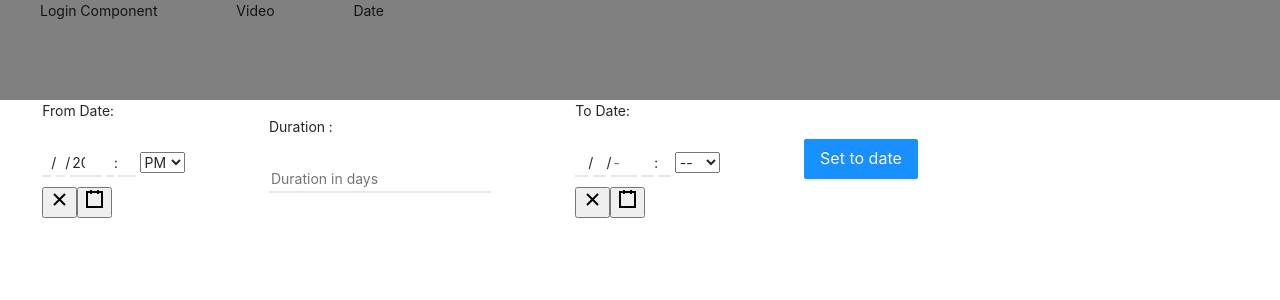
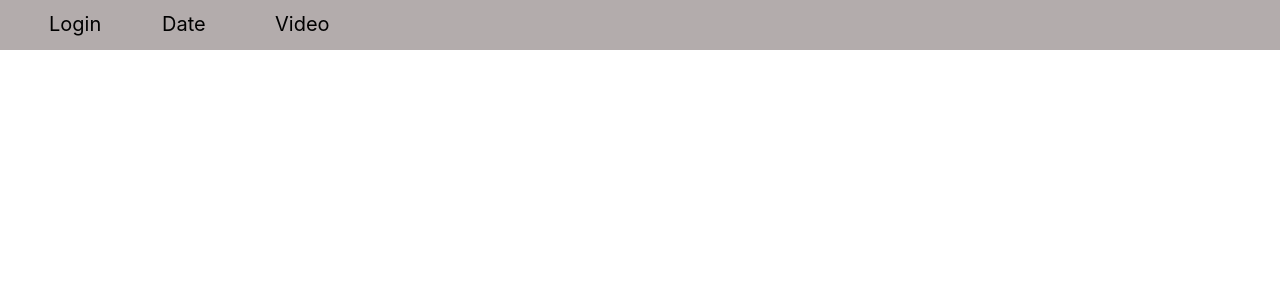
Before and after one commit to Nandu064/viamagusassignment, a React (Create React App) app: page / in a window 1280 px wide. Shown: the top 300 px of the page. Built offline with nearby package versions, Linux system fonts and the light colour scheme.

Commit message:
Completed Video component

```diff
--- a/package.json
+++ b/package.json
@@ -11,6 +11,7 @@
     "react-datetime-picker": "^3.4.0",
     "react-dom": "^17.0.2",
     "react-player": "^2.9.0",
+    "react-router-dom": "^5.3.0",
     "react-scripts": "4.0.3",
     "web-vitals": "^1.1.2"
   },
--- a/src/App.css
+++ b/src/App.css
@@ -1,9 +1,11 @@
 .header{
   width: 100%;
-  height: 100px;
-  background: gray;
+  height: 50px;
+  background: rgb(179, 172, 172);
+  margin-bottom: 60px;
 }
 nav{
+  padding: 9px;
   width: 30%;
 }
 nav ul{
@@ -13,4 +15,17 @@ nav ul{
 }
 nav ul li{
   list-style: none;
+  width: 100px;
 }
+nav ul li:hover{
+  list-style: none;
+  width: 100px;
+}
+nav ul li a{
+  font-size: 20px;
+  color: black;
+}
+nav ul li a:hover{
+  font-size: 20px;
+  color: black;
+}
--- a/src/App.js
+++ b/src/App.js
@@ -1,24 +1,37 @@
 import './App.css';
+import {BrowserRouter as Router, Route, Switch} from 'react-router-dom'
 import Date from './components/DateTime/DateTime';
 import Login from './components/Login/Login';
 import Video from './components/Video/Video';
 function App() {
   return (
+    <Router>
           <div className="App">
         <header className="header">
           <nav>
           <ul>
-              <li>Login Component</li>
-              <li>Video</li>
-              <li>Date</li>
+          <li><a href="/login">Login</a></li>
+          <li><a href="/date">Date</a></li>
+          <li><a href="/video">Video</a></li>
           </ul>
           </nav>
-
         </header>
+            <Switch>
+              <Route path="/login" >
+                <Login />
+              </Route>
+              <Route path="/video" >
+                <Video />
+              </Route>
+              <Route path="/date" >
+                <Date />
+              </Route>
+            </Switch>
               {/* <Login/> */}
               {/* <Video /> */}
-        <Date />
+              {/* <Date /> */}
           </div>
+      </Router>
   );
 }
 
--- a/src/components/Login/Login.js
+++ b/src/components/Login/Login.js
@@ -43,19 +43,19 @@ function Login() {
             <div className="form__container">
               <Col xs={24} sm={24} md={24} lg={24} xl={24}>
                 <div className="top">
-                  <img className="logo" src={Logo} />
+                  <img alt="logo" className="logo" src={Logo} />
                 </div>
                 <div className="inner_form_container">
                   <p className="form_title">Login</p>
                   <div className="inner_bg"></div>
                   <input className="form_input" name="email" type="email"  placeholder="Email" value={email} onChange={(e)=>handleEmail(e)} />
                   <span className={`err_msg ${emailErr}`}>
-                    <img className="error_img" src={Error} />
+                    <img alt="errorImg" className="error_img" src={Error} />
                     <span className="error_text">The email field is required</span>
                   </span>
                   <input className="form_input" name="password" type="password"  placeholder="Password" value={password} onChange={(e)=>handlePassword(e)} />
                   <span  className={`err_msg ${passErr}`}>
-                    <img className="error_img" src={Error} />
+                    <img alt="errorImg" className="error_img" src={Error} />
                     <span className="error_text">The password field is required</span>
                   </span>
 
@@ -66,11 +66,11 @@ function Login() {
                   </div>
                   <p className="or">or</p>
                   <div className="google_btn">
-                    <img src={google} className="google_btn_logo"></img>
+                    <img alt="googleLogo" src={google} className="google_btn_logo"></img>
                     <p className="google_btn_text">continue with google</p>
                   </div>
                   <div className="facebook_btn">
-                    <img src={fb} className="facebook_btn_logo"></img>
+                    <img alt="FbLogo" src={fb} className="facebook_btn_logo"></img>
                     <p className="facebook_btn_text">continue with facebook</p>
                   </div>
                 </div>
--- a/src/components/Video/Video.css
+++ b/src/components/Video/Video.css
@@ -1,4 +1,32 @@
 .outer_wrapper{
-    width: 50%;
+    width: 42%;
+    height: 49vh;
     margin: auto;
+    position: relative;
 }
+.outer_wrapper:hover .circle{
+    display: inline;
+}
+.outer_wrapper:hover .thumbNail{
+    display: inline;
+}
+.thumbNail{
+    position: absolute;
+    bottom: 110px;
+    right: 90px;
+    z-index: 1;
+    display: none;
+    width: 100px;
+    height: 100px;
+}
+.circle{
+    position: absolute;
+    bottom: 60px;
+    right: 60px;
+    z-index: 1;
+    border-radius: 50%;
+    display: none;
+    width: 50px;
+    height: 50px;
+    border: 3px solid rgb(121, 117, 117);
+}
--- a/src/components/Video/Video.js
+++ b/src/components/Video/Video.js
@@ -5,7 +5,11 @@ import './Video.css'
 function Video() {
     return (
         <div className="outer_wrapper">
-            <ReactPlayer url='https://www.youtube.com/watch?v=ysz5S6PUM-U' />
+            <div className="circle"></div>
+            <div className="thumbNail">
+                <img src="http://img.youtube.com/vi/ysz5S6PUM-U/0.jpg" style={{width:'100px',height:'100px'}}/>
+            </div>
+            <ReactPlayer url='https://www.youtube.com/watch?v=ysz5S6PUM-U'/>
         </div>
     )
 }
```
Also changed, not shown: 1 other file (tests, documents, lock files or other folders). Lines whose indentation alone changed are shown as unchanged.
